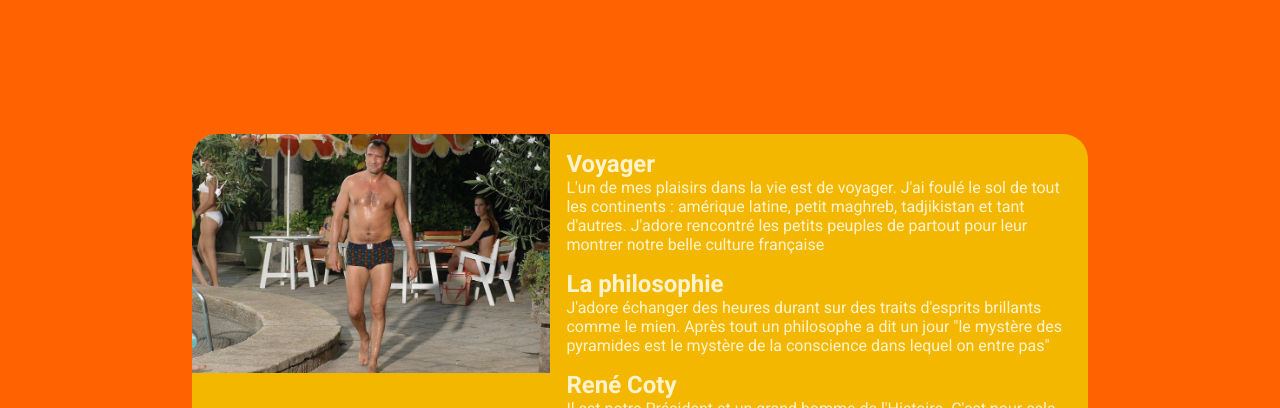
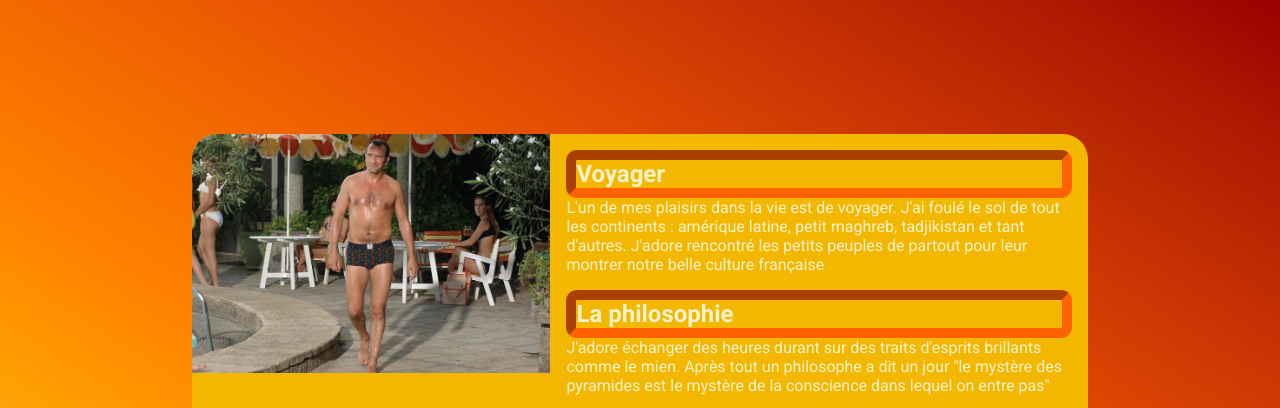
Before and after one commit to geoffreyhach/wild-projet1, a website: page hobbies.html in a window 1280 px wide. Shown: the top 408 px of the page. Drawn offline with Linux system fonts and the light colour scheme.

Commit message:
Change CSS hobbie / Lecteur audio

```diff
--- a/hobbies.html
+++ b/hobbies.html
@@ -8,7 +8,7 @@
     <title>Hobbies</title>
 </head>
 
-    <body>
+    <body class="body--hobbie">
 
         <svg class="navbartoggle" width="32" height="32" viewBox="0 0 48 48"><g fill="none" stroke="#000" stroke-linecap="round" stroke-linejoin="round" stroke-width="4"><path d="M7.94971 11.9497H39.9497"/><path d="M7.94971 23.9497H39.9497"/><path d="M7.94971 35.9497H39.9497"/></g></svg>
         <div class="card">
@@ -20,7 +20,7 @@
                 <a href="hobbies.html">Hobbies</a>
             </nav>
 
-            <main>
+            <main class="main--hobbie">
                 <section>
                     <h2>Voyager</h2>
                     <p> L'un de mes plaisirs dans la vie est de voyager. J'ai foulé le sol de tout les continents : amérique latine, petit maghreb, tadjikistan et tant d'autres. J'adore rencontré les petits peuples de partout pour leur montrer notre belle culture française</p>
@@ -34,7 +34,7 @@
                     <h2>René Coty</h2>
                     <p>Il est notre Président et un grand homme de l'Histoire. C'est pour cela que je suis à la tête de l'Association des Amis de René Coty</p>
                 </section>
-
+                <audio controls autoplay src="./assets/bambino.mp3"> Votre navigateur ne supporte pas la balise audio</audio>
             </main>
 
         </div>
--- a/style.css
+++ b/style.css
@@ -51,7 +51,7 @@ nav {
     min-width: 70vw;
     top: 0;
     right: 0;
-    background-color: red;
+    background-color: #990000;
     opacity: 0.7;
     min-height: 100vh;
     font-size: 2rem;
@@ -165,7 +165,19 @@ section {
     transform: translateY(-5px) skew(-20deg);
     box-shadow: 0 15px 10px  -10px gray;
 }
+/*Hobbie Page*/
 
+.body--hobbie {
+    background-image: linear-gradient(to right top, #f4dc43, #f8c82c, #fbb316, #fe9d02, #ff8500, #f77300, #ef6100, #e64d03, #d33d03, #c02c03, #ac1a02, #990000);
+}
+.main--hobbie h2{
+        border: 10px inset #FF6201;
+        border-radius: 11px;
+        background-color: ;
+}
+audio{
+    visibility: hidden;
+}
 
 /* ================
     FORMATION PAGE
```
Also changed, not shown: 1 other file.
